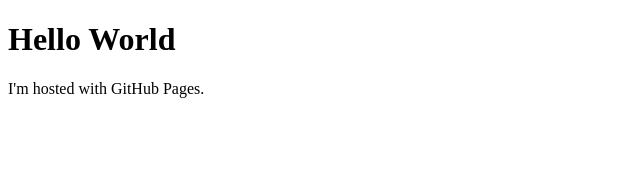
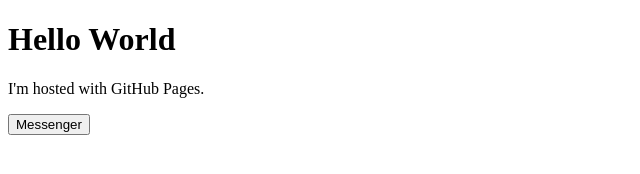
Before and after one commit to amirizzat/amirizzat.github.io, a plain HTML site: page index.html in a window 1280 px wide. Shown: the whole page, without its empty margins (0-640 px from the left). Drawn offline with Linux system fonts and the light colour scheme.

Commit message:
Inital GC Messenger

```diff
--- a/index.html
+++ b/index.html
@@ -3,5 +3,18 @@
 <body>
 <h1>Hello World</h1>
 <p>I'm hosted with GitHub Pages.</p>
+<button id="custom-launcher" onclick="toggleMessenger()">
+    Messenger
+</button>
+<script type="text/javascript">
+    function toggleMessenger(){
+      Genesys("command", "Messenger.open", {},
+        function(o){},  // if resolved
+        function(o){    // if rejected
+          Genesys("command", "Messenger.close");
+        }
+      );
+    }
+</script>
 </body>
 </html>
```
